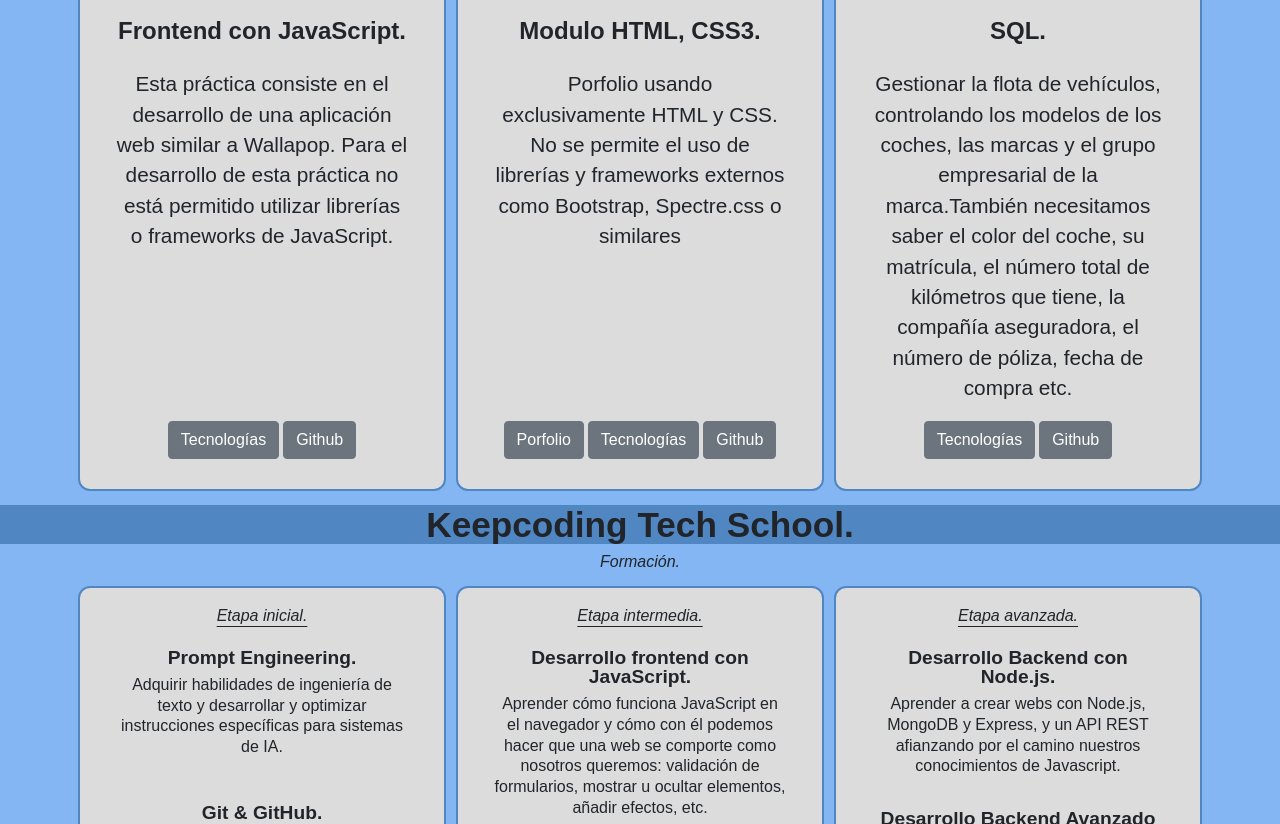
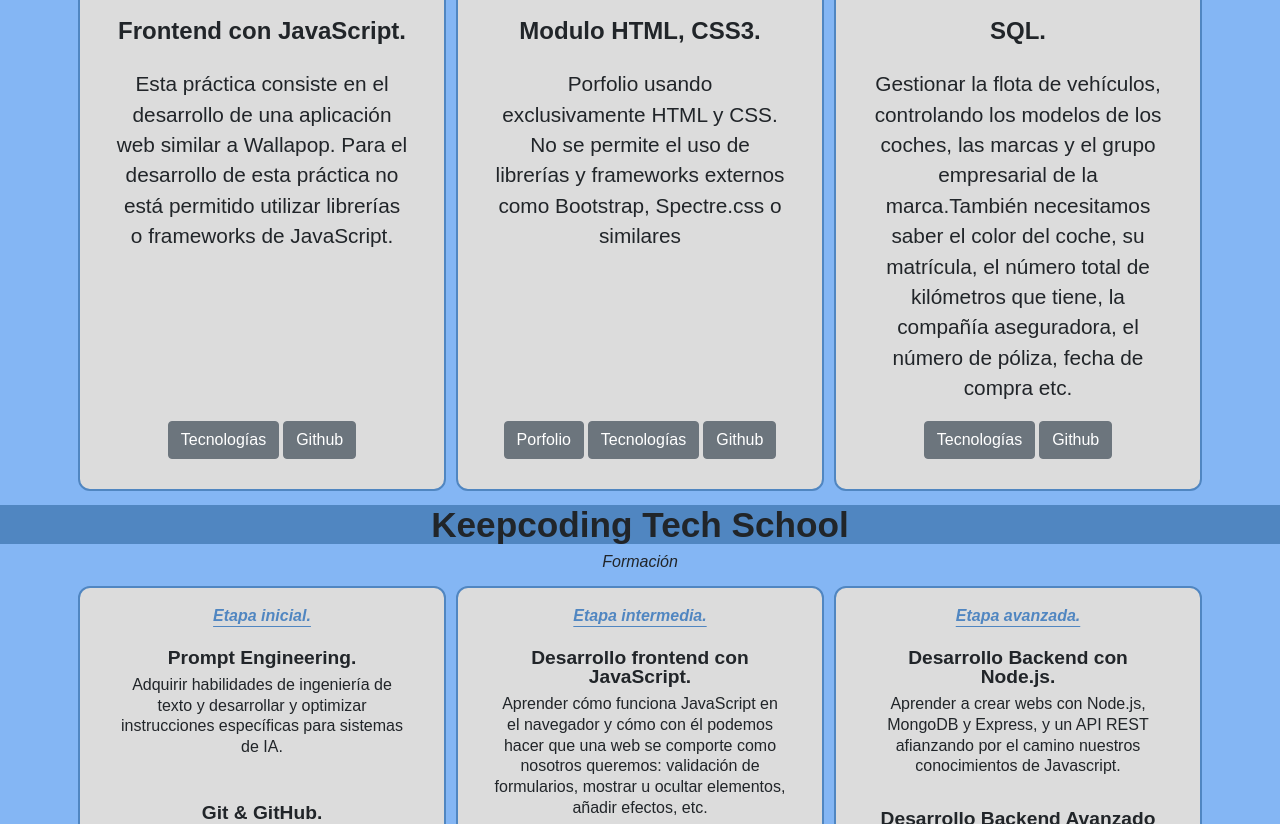
Before and after one commit to rpfumanchu/portfolio, a plain HTML site: page index.html in a window 1280 px wide. Shown: the part 2188-3012 px from the top of the page. Drawn offline with nearby package versions, Linux system fonts and the light colour scheme.

```diff
--- a/index.html
+++ b/index.html
@@ -81,10 +81,10 @@
 
 
   <h4 id="scrollspyHeading2"></h4>
-  <h5 class="card-title card-title-final">Mis Proyectos.</h5>
+  <h5 class="card-title card-title-final">Mis Proyectos</h5>
   <div class="container text-center container-card">
 
-    <h4 class="card-title-h3">Desarrollo Web Full Stack.</h4>
+    <h4 class="card-title-h3">Desarrollo Web Full Stack</h4>
     <div class="row  row-cols-1 row-cols-sm-3  row-cols-md-4  row-project">
       <div class="col  col-project">
         <div class="card text-center mb-3">
@@ -303,9 +303,9 @@
   </div>
 
   <!-- formacion -->
-  <h5 class="card-title card-title-final">Keepcoding Tech School.</h5>
+  <h5 class="card-title card-title-final">Keepcoding Tech School</h5>
   <div class="container text-center container-card">
-    <h3 class="card-title-h3">Formación.</h3>
+    <h3 class="card-title-h3">Formación</h3>
     <div class="row row-cols-1 row-cols-sm-2 row-cols-md-3 mb-1 mt-1 row-project">
       <!-- etapa inicial -->
       <div class="col col-project">
--- a/styled/porfolio.css
+++ b/styled/porfolio.css
@@ -160,6 +160,9 @@
   font-style: italic;
   text-decoration: underline;
   text-underline-offset: 0.3em;
+  text-decoration-color: #5086c1 !important;
+  color: #5086c1;
+  font-weight: bold;
   margin-bottom: 0.5rem;
 }
 
```
